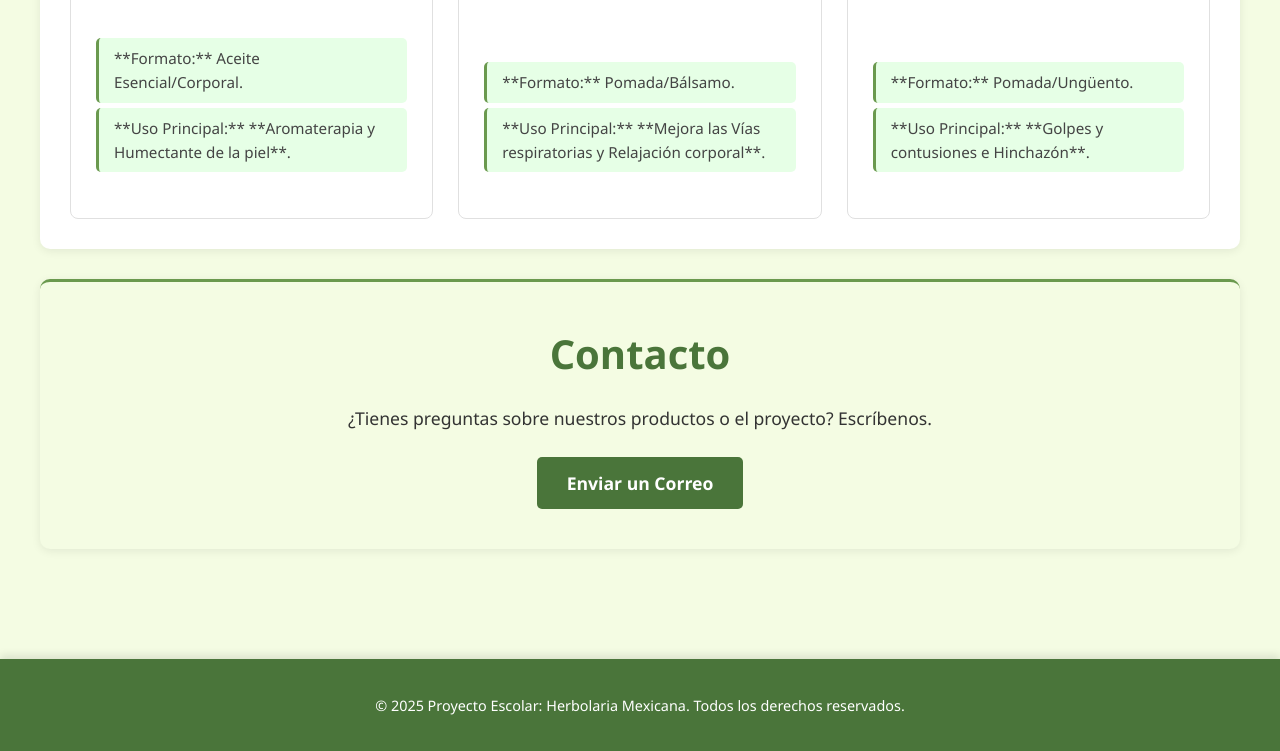
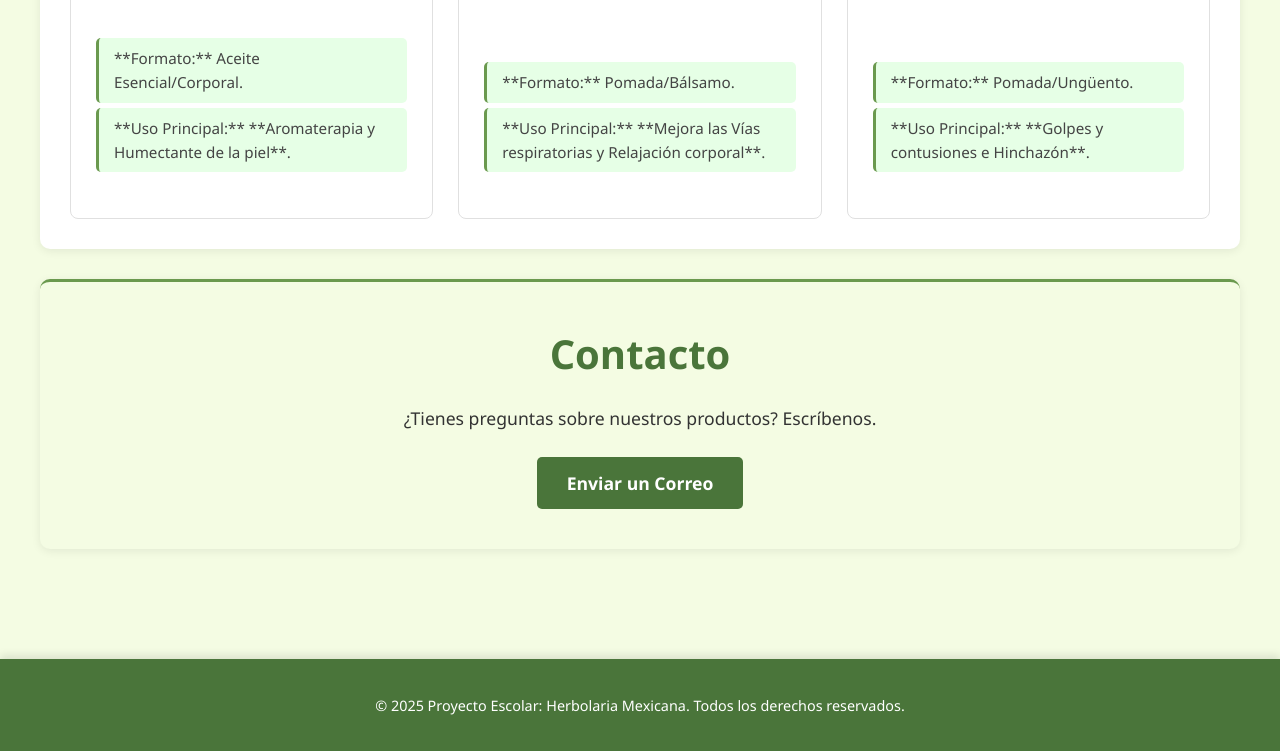
Before and after one commit to pato6468/xocla-web, a plain HTML site: page index.html in a window 1280 px wide. Shown: the part 1293-2044 px from the top of the page. Drawn offline with Linux system fonts and the light colour scheme.

Commit message:
Add files via upload

```diff
--- a/index.html
+++ b/index.html
@@ -91,7 +91,7 @@
 
             <section id="contacto">
                 <h2>Contacto</h2>
-                <p>¿Tienes preguntas sobre nuestros productos o el proyecto? Escríbenos.</p>
+                <p>¿Tienes preguntas sobre nuestros productos? Escríbenos.</p>
                 <a href="mailto:xoctla.info@gmail.com" class="cta-button">Enviar un Correo</a>
             </section>
             </main>
```
